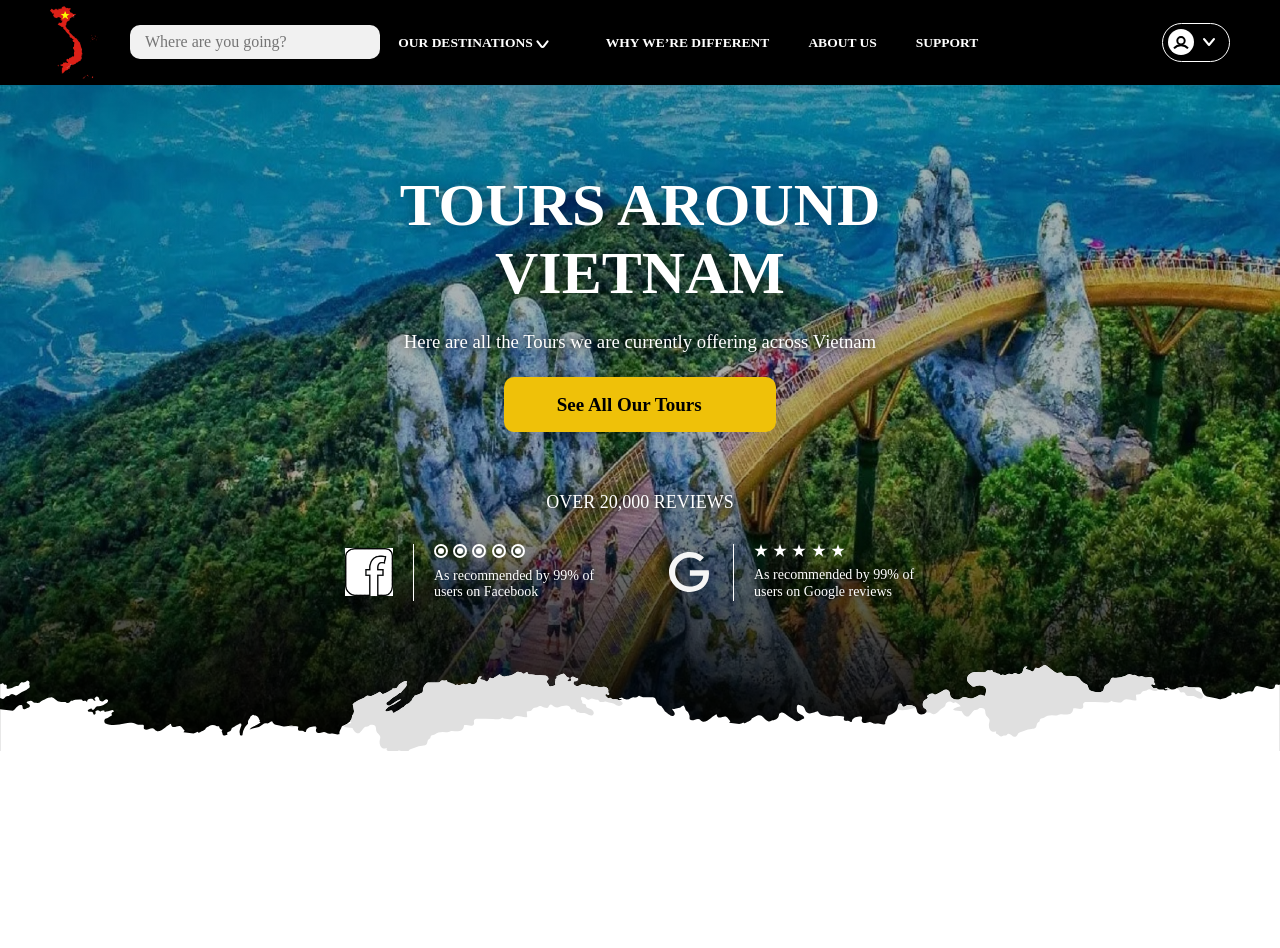
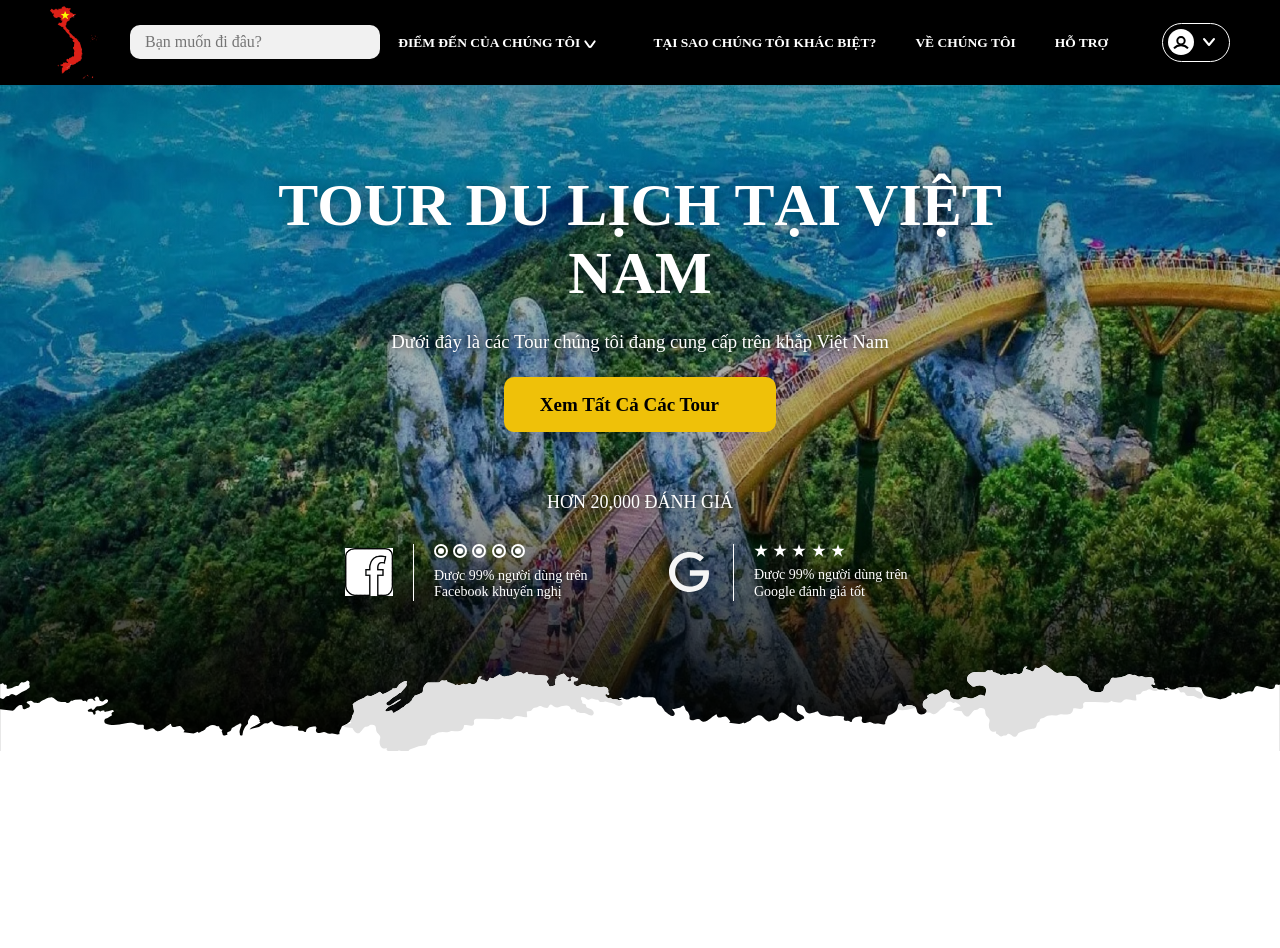
Before and after one commit to JoyceNPT/Web-Application-G2, a Java web app: page /interface.jsp in a window 1280 px wide. Shown: the top 948 px of the page. Run offline with Tomcat 11, a stand-in JSP engine, Linux system fonts and the light colour scheme; data that the repository does not hold is empty; some libraries are stand-ins or nearby versions.

Commit message:
Update interface.jsp

```diff
--- a/Travel_Tours_WebApp/src/main/webapp/interface.jsp
+++ b/Travel_Tours_WebApp/src/main/webapp/interface.jsp
@@ -43,19 +43,18 @@
     </head>
     <body>
         <div class="wrapper" onclick="void(0);">
-            <!-- this is header  -->
-            <!-- <header class="c-header home-page" id="header"> -->
-            <header class="c-header type_breadcrumb  " id="header">
+            <!-- Đây là phần header -->
+            <header class="c-header type_breadcrumb" id="header">
                 <div class="c-header__left">
                     <div class="c-header__logo">
-                        <a ><img class="pc-only" src="images/home/1.png" alt="logo" loading="lazy">
+                        <a><img class="pc-only" src="images/home/1.png" alt="logo" loading="lazy">
                             <img class="sp-only" src="images/home/4.png" alt="logo" loading="lazy">
                         </a>
                     </div>
                     <div class="c-header__search input-search 1">
                         <form method="GET" action="">
                             <div class="c-header__search__autocomplete autocomplete">
-                                <input id="search-bar" type="text" name="term" placeholder="Where are you going?">
+                                <input id="search-bar" type="text" name="term" placeholder="Bạn muốn đi đâu?">
                             </div>
                             <div id="search-barautocomplete-list" class="autocomplete-items" style="display: none">
                                 <div id="search-barautocomplete-list-sub"></div>
@@ -70,48 +69,46 @@
                         <nav class="navigation">
                             <div class="navigation__head">
                                 <div class="navigation__home">
-                                    <a >HOME</a>
+                                    <a>TRANG CHỦ</a>
                                 </div>
                                 <div btn-close-menu="" class="navigation__closebtn">
-                                    <img src="images/home/icon_close_black.svg" alt="close-icon" loading="lazy">
+                                    <img src="images/home/icon_close_black.svg" alt="Đóng menu" loading="lazy">
                                 </div>
                             </div>
 
                             <ul class="navigation__menumain">
                                 <li class="navigation__menumain__item">
                                     <a class="navigation__menumain__item__destinations" data-btn-drop-down=""><span
-                                            class="pc-only">Our</span>
-                                        Destinations
-                                        <img src="images/home/arrow-right.svg" alt="arrow-right" loading="lazy">
+                                            class="pc-only">Điểm đến của chúng tôi</span>
+                                        <img src="images/home/arrow-right.svg" alt="mũi tên phải" loading="lazy">
                                     </a>
-
                                 </li>
                                 <li class="navigation__menumain__item">
-                                    <a>Why We’re Different</a>
+                                    <a>Tại sao chúng tôi khác biệt?</a>
                                 </li>
                                 <li class="navigation__menumain__item">
-                                    <a class="" >About Us</a>
+                                    <a class="">Về Chúng Tôi</a>
                                 </li>
                                 <li class="navigation__menumain__item">
-                                    <a class="" >Support</a>
+                                    <a class="">Hỗ trợ</a>
                                 </li>
                             </ul>
                         </nav>
                     </div>
                     <div class="c-header__group">
                         <% if (loggedUser != null) {%>
-                        <!-- Nếu user đã đăng nhập -->
+                        <!-- Nếu người dùng đã đăng nhập -->
                         <div class="c-header__user-menu">
                             <div class="c-header__user-toggle" data-slide-toggle="">
                                 <div class="c-header__user-icon">
-                                    <img src="images/home/user-icon.svg" alt="User Icon">
+                                    <img src="images/home/user-icon.svg" alt="Tài khoản">
                                     <span><%= loggedUser.getUsername()%></span>
                                 </div>
-                                <img src="images/home/arrow-down-white.svg" alt="Expand menu" class="c-header__user-arrow">
+                                <img src="images/home/arrow-down-white.svg" alt="Mở menu" class="c-header__user-arrow">
                             </div>
                             <div class="c-header__dropdown">
-                                <a href="user-info.jsp" class="c-header__dropdown-item">Information</a>
-                                <a href="logout.jsp" class="c-header__dropdown-item">Logout</a>
+                                <a href="user-info.jsp" class="c-header__dropdown-item">Thông tin cá nhân</a>
+                                <a href="logout.jsp" class="c-header__dropdown-item">Đăng xuất</a>
                             </div>
                         </div>
                         <% } else { %>
@@ -126,28 +123,25 @@
                                         <path d="M20 19.4C18.3 17.5 15.8 16.3 13 16.3C10.2 16.3 7.7 17.5 6 19.4" stroke="black" stroke-width="2"></path>
                                         </svg>
                                     </div>
-                                    <img src="images/home/arrow-down-white.svg" alt="Expand menu" class="c-header__user-arrow">
+                                    <img src="images/home/arrow-down-white.svg" alt="Mở menu" class="c-header__user-arrow">
                                 </div>
                                 <div class="c-header__dropdown">
-                                    <a href="login.jsp" class="c-header__dropdown-item">Login</a>
-                                    <a href="signup.jsp" class="c-header__dropdown-item">Sign Up</a>
+                                    <a href="login.jsp" class="c-header__dropdown-item">Đăng nhập</a>
+                                    <a href="signup.jsp" class="c-header__dropdown-item">Đăng ký</a>
                                 </div>
                             </div>
                         </div>
                         <% } %>
-                        <!-- if user not login show these -->
                         <a href="https://zalo.me/g/wgyzda401" target="_blank" class="c-header__contact">
-                            <p>Got a question? Text us on Zalo</p>
+                            <p>Có câu hỏi? Liên hệ chúng tôi trên Zalo</p>
                             <p>
                                 <img src="images/home/whatsapp.svg" alt="whatsapp" loading="lazy">0384 123 254
                             </p>
                         </a>
                     </div>
                 </div>
-
             </header>
             <main class="destination">
-
                 <section class="tour_in_KV">
                     <picture class="tour_in_KV__bg lazyload">
                         <source type="image/png" media="(min-width: 769px)" srcset="images/home/3.jpg">
@@ -155,18 +149,18 @@
                         <img src="images/home/bali.webp" alt="banner">
                     </picture>
                     <div class="tour_in_KV__brush">
-                        <img src="images/home/brush-stroke.svg" alt="brush-stroke">
+                        <img src="images/home/brush-stroke.svg" alt="Nét vẽ trang trí">
                     </div>
                     <div class="tour_in_KV__main">
                         <div class="c-container">
-                            <h1 class="c-title04">Tours around Vietnam</h1>
-                            <p class="c-text03">Here are all the Tours we are currently offering across Vietnam</p>
+                            <h1 class="c-title04">Tour du lịch tại Việt Nam</h1>
+                            <p class="c-text03">Dưới đây là các Tour chúng tôi đang cung cấp trên khắp Việt Nam</p>
                             <a id="seeAllToursBtn" href="#tourSection" class="c-btn01">
-                                See All Our Tours
+                                Xem Tất Cả Các Tour
                                 <img src="images/home/Icon-Plane.svg" alt="ic-plane">
                             </a>
 
-                            <p class="c-text01">Over 20,000 Reviews</p>
+                            <p class="c-text01">Hơn 20,000 đánh giá</p>
                             <div class="tour_in_KV__gr">
                                 <dl>
                                     <dt>
@@ -180,7 +174,7 @@
                                             <img src="images/home/icon-rounded.svg" alt="rounded">
                                             <img src="images/home/icon-rounded.svg" alt="rounded">
                                         </div>
-                                        <p>As recommended by 99% of users on Facebook</p>
+                                        <p>Được 99% người dùng trên Facebook khuyến nghị</p>
                                     </dd>
                                 </dl>
                                 <dl>
@@ -195,13 +189,14 @@
                                             <img src="images/home/icon-star.svg" alt="star">
                                             <img src="images/home/icon-star.svg" alt="star">
                                         </div>
-                                        <p>As recommended by 99% of users on Google reviews</p>
+                                        <p>Được 99% người dùng trên Google đánh giá tốt</p>
                                     </dd>
                                 </dl>
                             </div>
                         </div>
                     </div>
                 </section>
+            </main>
         </div>
         <script>
             document.addEventListener("DOMContentLoaded", function () {
```
